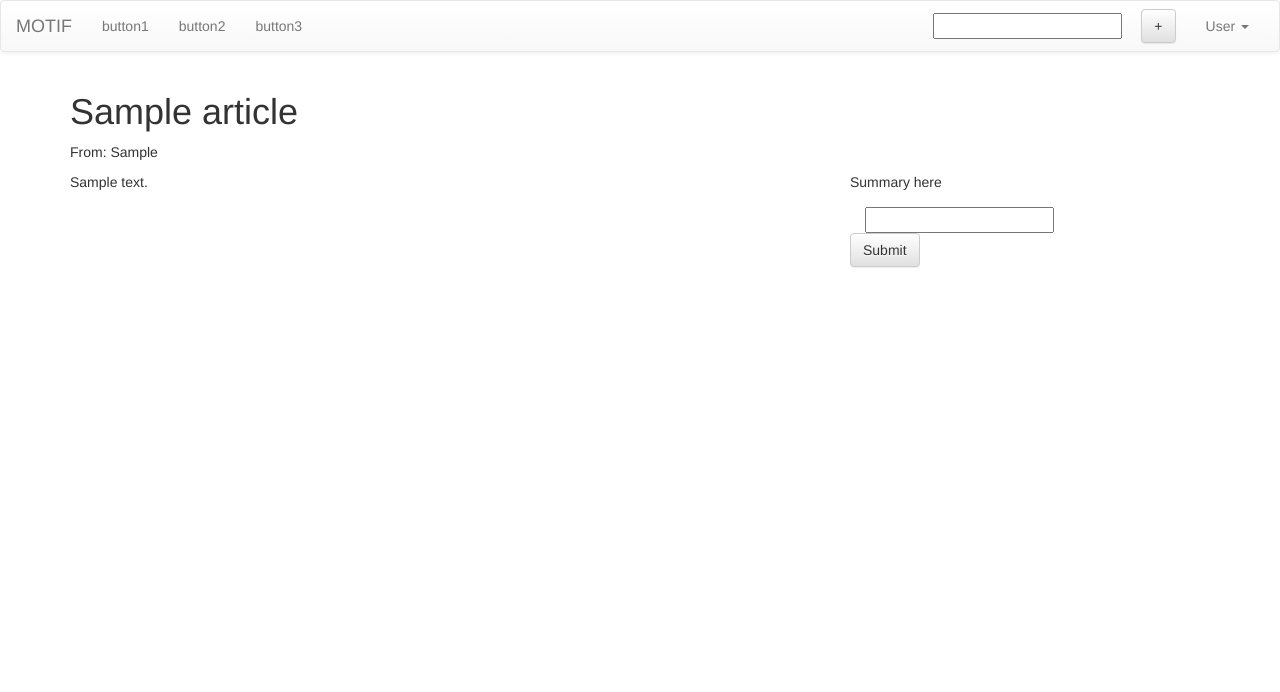
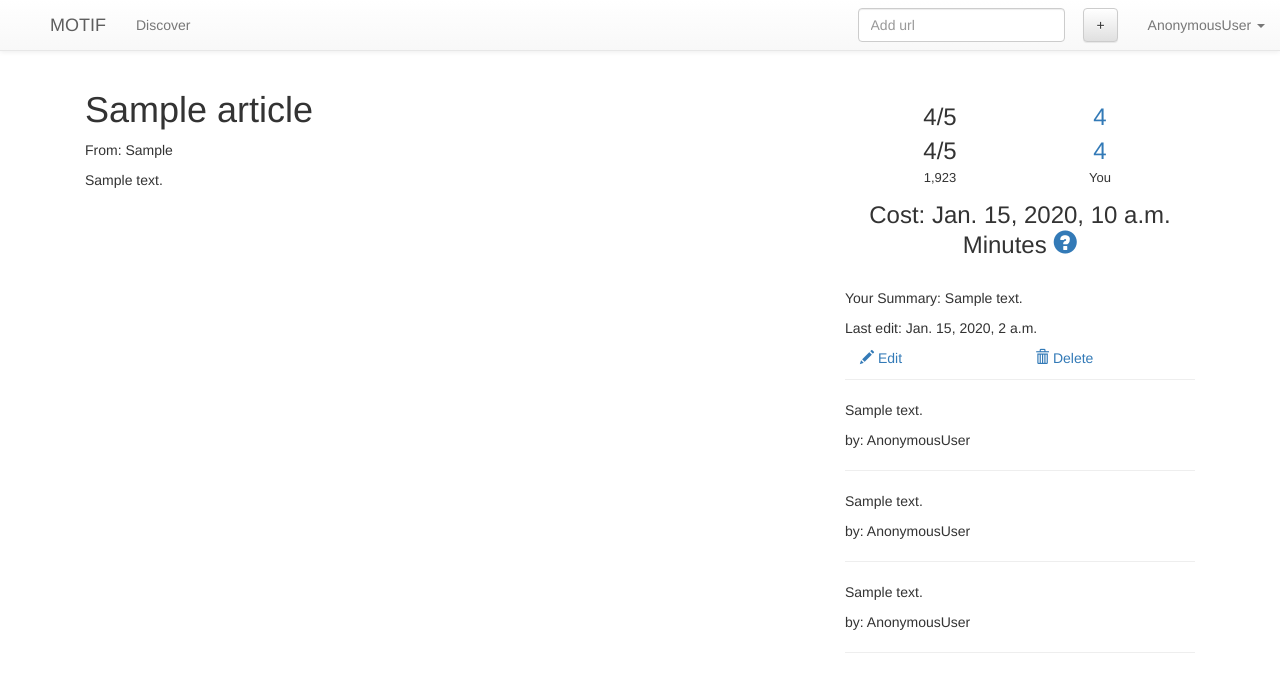
Before and after one commit to viviwill/motif, a Django app: template motifdjango/motifapp/templates/motifapp/article_read.html in a window 1280 px wide. Shown: the top 692 px of the page. Run offline with Django 3.2, Linux system fonts and the light colour scheme; tables that the repository leaves empty hold one stand-in row (values such as "Sample post"); the template is opened without the code that fills it: values that come from a table or form of the project are taken from there, most other values are stand-ins (such as "Sample title", 1, 10 or a date in 2020); some libraries are stand-ins or nearby versions.

Commit message:
add files

```diff
--- a/motifdjango/motifapp/models.py
+++ b/motifdjango/motifapp/models.py
@@ -34,6 +34,9 @@ class Storage(models.Model):
     rating_i = models.IntegerField(blank=True, null=True)
     summary = models.CharField(max_length=2000, blank=True, null=True)
 
+    summary_modified_date = models.DateTimeField('summary modified', null=True)
+    ratings_modified_date = models.DateTimeField('ratings modified', null=True)
+
     def __str__(self):
         return '%s' % (self.article)
 
--- /dev/null
+++ b/motifdjango/motifapp/static/motifapp/style.css
@@ -0,0 +1,76 @@
+body {
+    padding-top: 70px;
+}
+
+.navbar-brand {
+    padding-left: 50px;
+}
+
+
+.sidebar-nav-fixed {
+    width: 27%;
+}
+
+.article-body-content {
+    font-size: large;
+}
+
+.user-rating, .overall-rating{
+    font-size:x-large;
+    text-align: center;
+}
+
+.rating-explain {
+    font-size: small;
+    text-align: center;
+}
+
+.time-cost {
+    text-align: center;
+    padding-bottom: 20px;
+}
+
+.rating {
+    padding-top: 30px;
+    padding-bottom: 15px;
+}
+
+.user-summary {
+    border: 2px slategray;
+}
+
+/*star rating css starts*/
+div.stars {
+    width: 150px;
+    display: inline-block;
+}
+
+input.star { display: none; }
+
+label.star {
+    float: right;
+    padding: 10px;
+    font-size: 36px;
+    color: #7a7a7a;
+    transition: all .2s;
+}
+
+input.star:checked ~ label.star:before {
+    content: '\f005';
+    color: #FD4;
+    transition: all .25s;
+}
+
+input.star-5:checked ~ label.star:before {
+    color: #FE7;
+    text-shadow: 0 0 20px #952;
+}
+
+input.star-1:checked ~ label.star:before { color: #F62; }
+label.star:hover { transform: rotate(-360deg) scale(1.1); }
+
+label.star:before {
+    content: '\f006';
+    font-family: FontAwesome;
+}
+/* star rating end ---------------------*/
--- a/motifdjango/motifapp/templates/motifapp/article_read.html
+++ b/motifdjango/motifapp/templates/motifapp/article_read.html
@@ -2,35 +2,101 @@
 
 {% block body %}
 <div class="container">
-    <div class="article-header">
+    <div class="article-header col-md-8">
         <h1 class="article-title">{{ article.title }} </h1>
         <p class="source-description">
             From: {{ article.domain }}
         </p>
-    </div>
 
-    <div class="row">
-        <div class="col-sm-8 article-main">
+        <div class="article-main">
             <div class="article-content">
                 {{ article.body_content|safe }}
             </div>
         </div>
 
-        <div class="col-sm-4 article-side">
-            <p>Summary here</p>
-            <form role="form" method="post"
-                  action="{% url 'motifapp:summary_add' article.id %}" enctype="multipart/form-data">
-                {% csrf_token %}
-                <div class="form-group">
-                    <div class="col-sm-10">
-                        <input id="summary" name="summary" type="text">
-                    </div>
-                </div>
-                <button type="submit" class="btn btn-default"> Submit </button>
-            </form>
-        </div>
     </div>
 
 
+    <div class="col-md-4 sidebar">
+        <!-- star rating section -->
+        <div class="rating-wrapper">
+            <div class="col-lg-12 rating">
+                <div class="overall-rating col-lg-6">
+                    <div class="creative-rating">4/5</div>
+                    <div class="informative-rating">4/5</div>
+                </div>
+                <div class="user-rating col-lg-6">
+                    <!-- rating submission -->
+                    <a href="#" class="" data-toggle="modal" data-target="#myModal">
+                        <div class="edit-rating-wrapper">
+                        {% if storage_entry.rating_c %}
+                            <div class="creative-rating"> {{ storage_entry.rating_c }}</div>
+                            <div class="informative-rating">{{ storage_entry.rating_i }}</div>
+                        {% else %}
+                            <div class="creative-rating">Rate this</div>
+                            <div class="creative-rating">Article </div>
+                        {% endif %}
+                        </div>
+                    </a>
+                </div>
+                <div class="rating-explain col-lg-6">
+                    <div class="number-of-rating">1,923</div>
+                </div>
+                <div class="rating-explain col-lg-6">
+                    <div class="user-rating-explain">You</div>
+                </div>
+            </div>
+        </div>
+
+        <!-- user's own summary -->
+        <div class="user-summary">
+            <div class="time-cost">
+            <h3>Cost: {{ reading_time }} Minutes <a href="#" data-toggle="tooltip" title="Average readers reach around 200 words per minute with a typical comprehension of 60%."><span class="glyphicon glyphicon-question-sign"></span></a></h3>
+            </div>
+            {% if storage_entry.summary %}
+            <p>Your Summary: {{ storage_entry.summary }}</p>
+            <p>Last edit: {{ storage_entry.summary_modified_date }}</p>
+            <div class="col-md-6">
+                <a href="{% url 'motifapp:summary_edit' article.id %}"><span class="glyphicon glyphicon-pencil"></span> Edit</a>
+            </div>
+            <div class="col-md-6">
+                <a href="{% url 'motifapp:summary_delete' article.id %}"><span class="glyphicon glyphicon-trash"></span> Delete</a>
+            </div>
+            {% else %}
+            <a href="{% url 'motifapp:summary_edit' article.id %}">Summarize</a>
+            {% endif %}
+            </form>
+        </div>
+
+        <!-- summaries from other users-->
+        <div class="summary_other">
+            <hr/>
+            <hr/>
+            <p>{{ storage_entry.summary }}</p>
+            <p>by: {{ request.user }}</p>
+            <hr/>
+            <p>{{ storage_entry.summary }}</p>
+            <p>by: {{ request.user }}</p>
+            <hr/>
+            <p>{{ storage_entry.summary }}</p>
+            <p>by: {{ request.user }}</p>
+            <hr/>
+        </div>
+    </div>
 </div>
+</div>
+
+
+{% include 'motifapp/star_rating_template.html' %}
+<script>
+    $(document).ready(function(){
+        $('[data-toggle="tooltip"]').tooltip();
+    });
+
+    //rating form
+    $('a[rel=popover]').popover({
+        html: 'true',
+        placement: 'top'
+    })
+</script>
 {% endblock %}
--- a/motifdjango/motifapp/templates/motifapp/base.html
+++ b/motifdjango/motifapp/templates/motifapp/base.html
@@ -6,14 +6,18 @@
 
     {% load staticfiles %}
     <!-- Bootstrap -->
-    <script src="//ajax.googleapis.com/ajax/libs/jquery/1.11.0/jquery.min.js"></script>
+    <script src="https://ajax.googleapis.com/ajax/libs/jquery/3.1.1/jquery.min.js"></script>
     <link rel="stylesheet" href="https://maxcdn.bootstrapcdn.com/bootstrap/3.3.7/css/bootstrap.min.css" integrity="sha384-BVYiiSIFeK1dGmJRAkycuHAHRg32OmUcww7on3RYdg4Va+PmSTsz/K68vbdEjh4u" crossorigin="anonymous">
     <link rel="stylesheet" href="https://maxcdn.bootstrapcdn.com/bootstrap/3.3.7/css/bootstrap-theme.min.css" integrity="sha384-rHyoN1iRsVXV4nD0JutlnGaslCJuC7uwjduW9SVrLvRYooPp2bWYgmgJQIXwl/Sp" crossorigin="anonymous">
     <script src="https://maxcdn.bootstrapcdn.com/bootstrap/3.3.7/js/bootstrap.min.js" integrity="sha384-Tc5IQib027qvyjSMfHjOMaLkfuWVxZxUPnCJA7l2mCWNIpG9mGCD8wGNIcPD7Txa" crossorigin="anonymous"></script>
+    <link rel="stylesheet" href="//netdna.bootstrapcdn.com/font-awesome/4.2.0/css/font-awesome.min.css">
+
+    {% load static %}
+    <link rel="stylesheet" type="text/css" href="{% static 'motifapp/style.css' %}">
 
 </head>
 <body>
-    <nav class="navbar navbar-default">
+    <nav class="navbar navbar-default navbar-fixed-top">
         <div class="container-fluid">
             <!-- logl -->
             <div class="navbar-header">
@@ -28,18 +32,18 @@
             <div class="collapse navbar-collapse" id="mainNavBar">
                 <!-- left side button and logo -->
                 <ul class="nav navbar-nav">
-                    <li><a href="#">button1</a></li>
-                    <li><a href="#">button2</a></li>
-                    <li><a href="#">button3</a></li>
+                    <li><a href="#">Discover</a></li>
                 </ul>
 
                 <!-- right side button and logo -->
                 <ul class="nav navbar-nav navbar-right">
                     <li class="dropdown">
-                        <a href="#" class="dropdown-toggle" data-toggle="dropdown">User <span class="caret"></span></a>
+                        <a href="#" class="dropdown-toggle" data-toggle="dropdown"> {{ user }} <span class="caret"></span></a>
                         <ul class="dropdown-menu">
-                            <li><a href="#">User Profile</a></li>
+                            <li><a href="#">Message</a></li>
+                            <li><a href="#">Profile</a></li>
                             <li><a href="#">Setting</a></li>
+                            <li role="separator" class="divider"></li>
                             <li><a href="{% url 'motifapp:logout' %}">Logout</a></li>
                         </ul>
                     </li>
@@ -52,7 +56,7 @@
                     {% csrf_token %}
                     <div class="form-group">
                         <div class="col-sm-10">
-                            <input id="article_url" name="web_url" type="text">
+                            <input class="form-control" id="article_url" name="web_url" type="text" placeholder="Add url">
                         </div>
                     </div>
                     <button type="submit" class="btn btn-default"> + </button>
--- /dev/null
+++ b/motifdjango/motifapp/templates/motifapp/star_rating_template.html
@@ -0,0 +1,52 @@
+<!-- Modal -->
+<div id="myModal" class="modal fade" role="dialog">
+    <div class="modal-dialog">
+        <!-- Modal content-->
+        <div class="modal-content">
+            <div class="modal-header">
+                <button type="button" class="close" data-dismiss="modal">&times;</button>
+                <h4 class="modal-title">Modal Header</h4>
+            </div>
+            <div class="modal-body">
+                <div class="creative-star-rating">
+                    <form role ="form" method="post" action="{% url 'motifapp:rating_creative_edit' article.id %}" enctype="multipart/form-data">{% csrf_token %}
+                        <div class="col-md-8">
+                            <input class="star creative-star-5" id="creative-star-5" type="radio" value="5" name="creative-star"/>
+                            <label class="star creative-star-5" for="creative-star-5"></label>
+                            <input class="star creative-star-4" id="creative-star-4" type="radio" value="4" name="creative-star"/>
+                            <label class="star creative-star-4" for="creative-star-4"></label>
+                            <input class="star creative-star-3" id="creative-star-3" type="radio" value="3" name="creative-star"/>
+                            <label class="star creative-star-3" for="creative-star-3"></label>
+                            <input class="star creative-star-2" id="creative-star-2" type="radio" value="2" name="creative-star"/>
+                            <label class="star creative-star-2" for="creative-star-2"></label>
+                            <input class="star creative-star-1" id="creative-star-1" type="radio" value="1" name="creative-star"/>
+                            <label class="star creative-star-1" for="creative-star-1"></label>
+                        </div>
+                        <div class="col-md-4">
+                        </div>
+                </div>
+                <div class="informative-star-rating">
+                        <div class="col-md-8">
+                            <input class="star informative-star-5" id="informative-star-5" type="radio" value="5" name="informative-star"/>
+                            <label class="star informative-star-5" for="informative-star-5"></label>
+                            <input class="star informative-star-4" id="informative-star-4" type="radio" value="4" name="informative-star"/>
+                            <label class="star informative-star-4" for="informative-star-4"></label>
+                            <input class="star informative-star-3" id="informative-star-3" type="radio" value="3" name="informative-star"/>
+                            <label class="star informative-star-3" for="informative-star-3"></label>
+                            <input class="star informative-star-2" id="informative-star-2" type="radio" value="2" name="informative-star"/>
+                            <label class="star informative-star-2" for="informative-star-2"></label>
+                            <input class="star informative-star-1" id="informative-star-1" type="radio" value="1" name="informative-star"/>
+                            <label class="star informative-star-1" for="informative-star-1"></label>
+                        </div>
+                        <div class="col-md-4">
+                            <button type="submit" class="btn btn-primary"> rate </button>
+                        </div>
+                    </form>
+                </div>
+            </div>
+
+            <div class="modal-footer">
+            </div>
+        </div>
+    </div>
+</div>
--- a/motifdjango/motifapp/urls.py
+++ b/motifdjango/motifapp/urls.py
@@ -13,5 +13,10 @@ urlpatterns = [
     # individual article page
     url(r'^(?P<article_id>[0-9]+)/$', views.article_read, name='article_read'),
     url(r'^article_add/$', views.article_add, name='article_add'),
-    url(r'^(?P<article_id>[0-9]+)/summary_add/$', views.summary_add, name='summary_add'),
+
+    # summary edit/delete
+    url(r'^(?P<article_id>[0-9]+)/summary_edit/$', views.summary_edit, name='summary_edit'),
+    url(r'^(?P<article_id>[0-9]+)/summary_delete/$', views.summary_delete, name='summary_delete'),
+    url(r'^(?P<article_id>[0-9]+)/rating_creative_edit/$', views.rating_creative_edit, name='rating_creative_edit'),
+
 ]
```
Also changed, not shown: motifdjango/motifapp/templates/motifapp/article_edit.html (added, +34 -0 lines), motifdjango/motifapp/templates/motifapp/index.html (+9 -6 lines), motifdjango/motifapp/views.py (+58 -7 lines).
